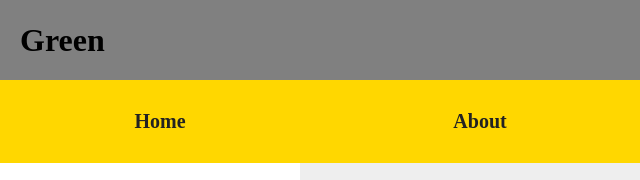
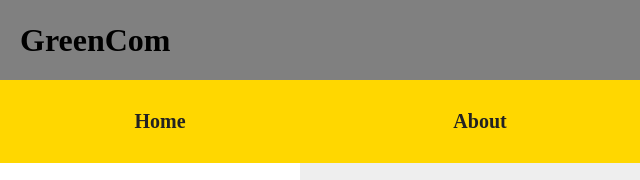
Before and after one commit to qkrtjdgns12/flex-site, a plain HTML site: page index.html in a window 1280 px wide. Shown: the top 180 px of the page, 0-640 px from the left. Drawn offline with Linux system fonts and the light colour scheme; grey boxes are pictures that could not be loaded.

Commit message:
417 업그레이드

```diff
--- a/index.html
+++ b/index.html
@@ -9,7 +9,7 @@
 <body>
   <div class="wrap">
     <header>
-        <h1 class="title">Green</h1>
+        <h1 class="title">GreenCom</h1>
         <form action="#" class="form">
             <input type="search" class="search">
             <input type="submit" value="찾기">
```
